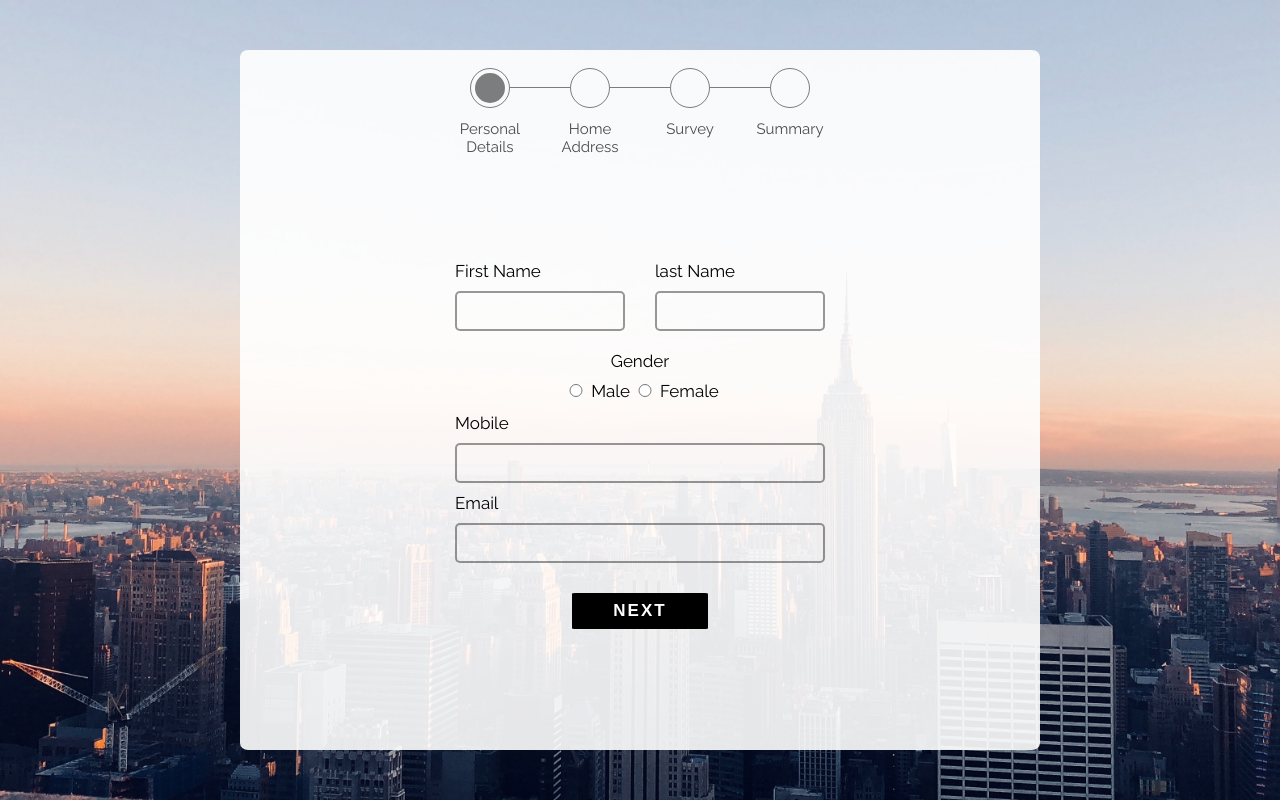
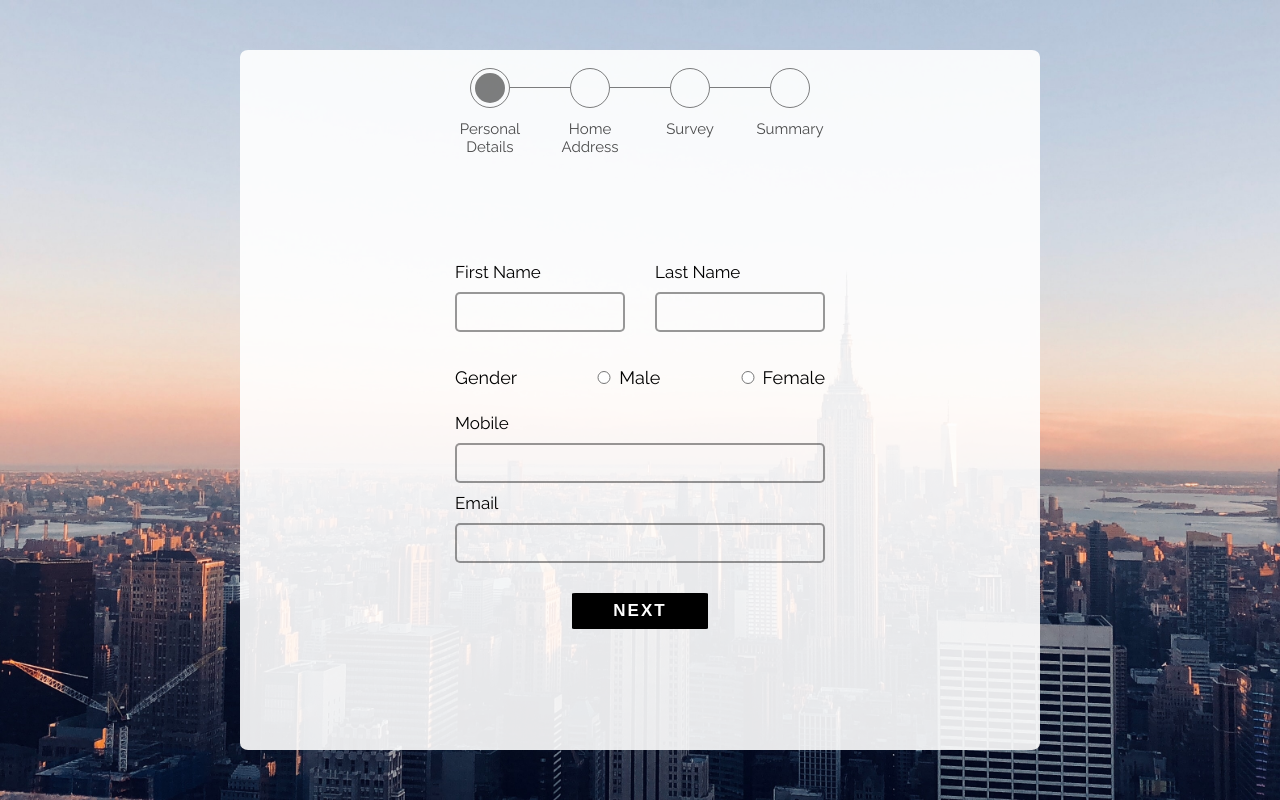
Before and after one commit to r2inlondon/application-form, a React (Create React App) app: page / in a window 1280 px wide. Both pictures are taken after a click on the button "START". Built offline with nearby package versions, Linux system fonts and the light colour scheme.

Commit message:
personal details - fixed

```diff
--- a/src/components/PersonalDetails.js
+++ b/src/components/PersonalDetails.js
@@ -46,7 +46,7 @@ const PersonalDetails = (props) => {
           </div>
 
           <div className="two-inputs">
-            <label>last Name</label>
+            <label>Last Name</label>
             <br />
             <input
               type="text"
--- a/src/components/TheStart.js
+++ b/src/components/TheStart.js
@@ -3,7 +3,7 @@ import React from "react";
 const TheStart = (props) => (
   <div className="the-start">
     <div className="start-txt">
-      <p>Job Application Form Coded With React</p>
+      <p>Application Form Coded With React</p>
       <button className="the-button" onClick={props.TheStart}>
         START
       </button>
--- a/src/styles/components/_personal-details-style.scss
+++ b/src/styles/components/_personal-details-style.scss
@@ -4,7 +4,11 @@
 
 .radio {
   text-align: center;
-  margin-bottom: 1.2rem;
+  margin: 1.5rem 0;
+  display: flex;
+  justify-content: space-between;
+  align-items: center;
+  font-size: 1.8rem;
 }
 
 .radio p {
```
